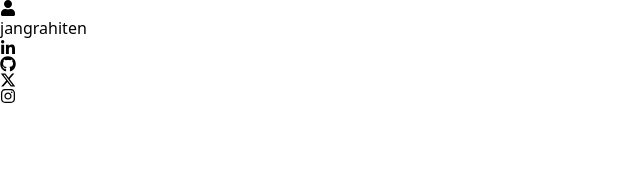
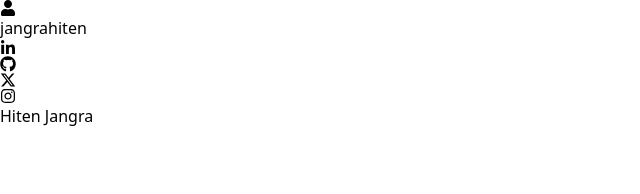
Before and after one commit to jangrahiten/portfolio, a React (Vite) app: page / in a window 1280 px wide. Shown: the top 194 px of the page, without its empty margins (0-640 px from the left). Built offline with nearby package versions, Linux system fonts and the light colour scheme.

Commit message:
added hero component to the app.jsx and added My name in it

```diff
--- a/src/App.jsx
+++ b/src/App.jsx
@@ -1,5 +1,6 @@
 import React from "react";
 import Navbar from "./Components/navbar";
+import Hero from "./Components/Hero";
 
 const App = () => {
    return (
@@ -10,6 +11,7 @@ const App = () => {
 
             <div className="container mx-auto px-0">
                <Navbar />
+               <Hero />
             </div>
          </div>
       </>
--- a/src/Components/Hero.jsx
+++ b/src/Components/Hero.jsx
@@ -5,7 +5,11 @@ const Hero = () => {
     <>
       <div className='border-b border-neutral-900 pb-4 lg:mb-3.5'>
         <div className="flex flex-wrap">
-            <div className="w-full lg:w-1/2"></div>
+            <div className="w-full lg:w-1/2">
+                <div className="flex flex-col items-center lg:items-start">
+                    <h1>Hiten Jangra</h1>
+                </div>
+            </div>
         </div>
       </div>
     </>
```
